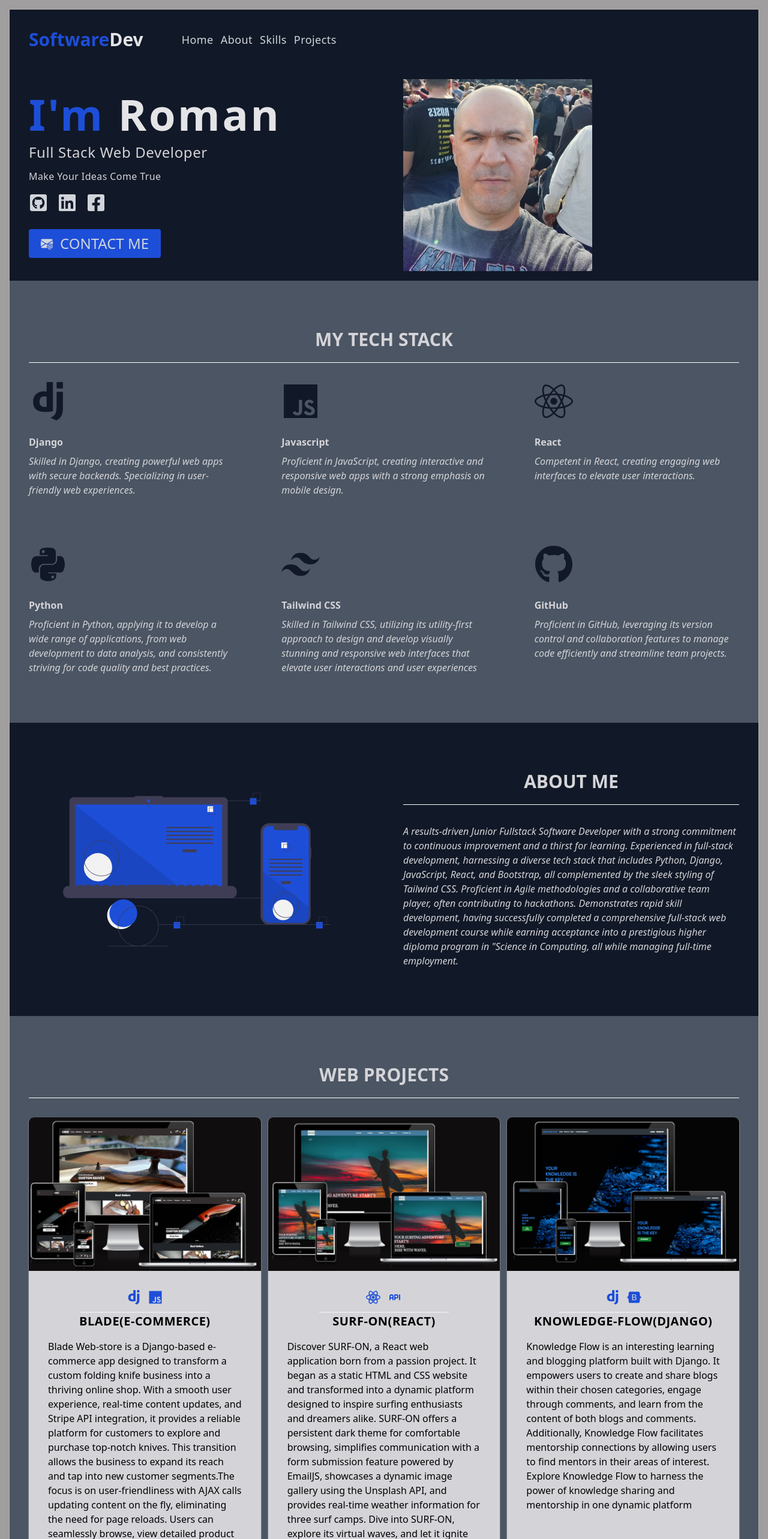
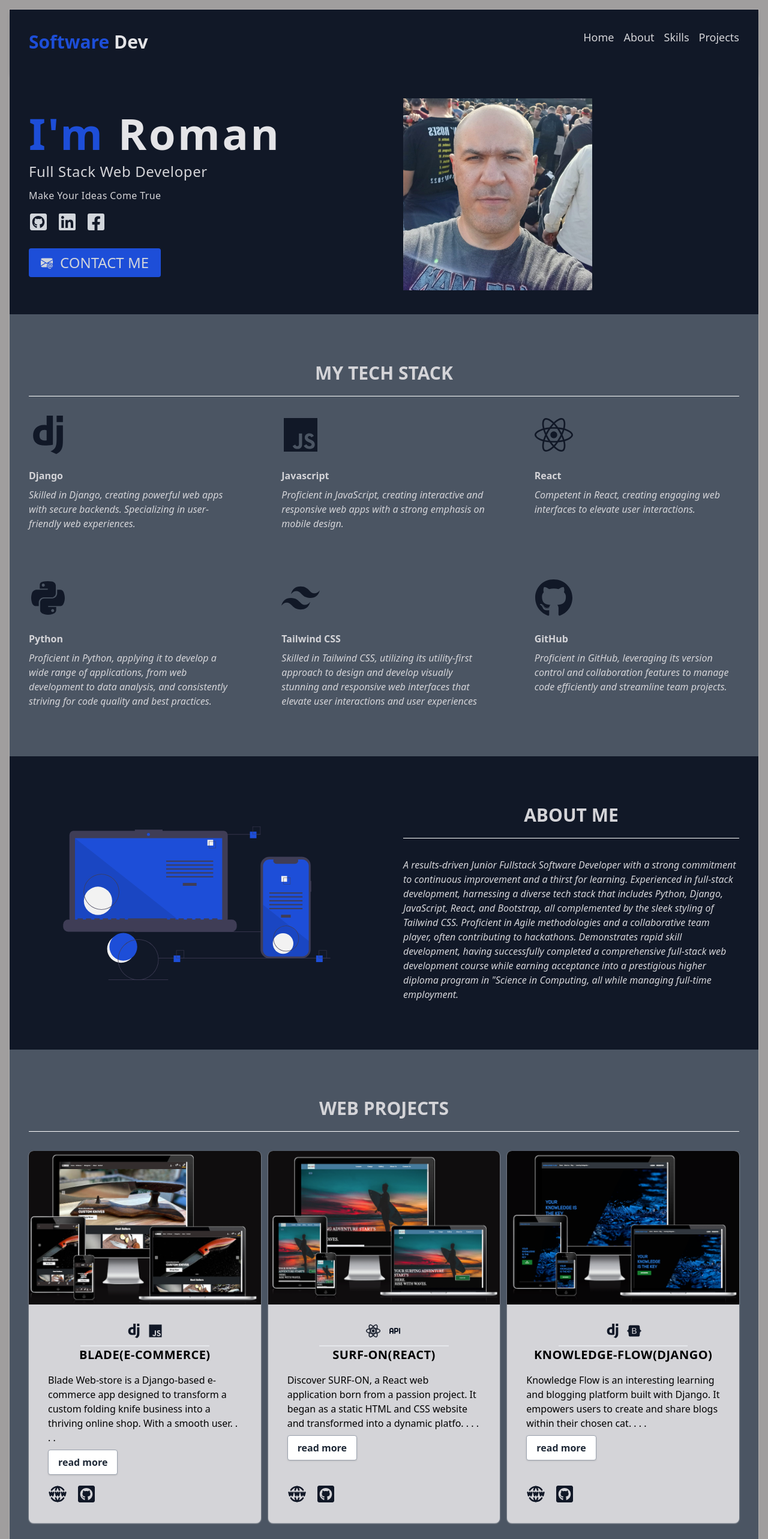
Before and after one commit to rockroman/Portfolio_react-tailwind, a React (Vite) app: page / in a window 1280 px wide. Shown: the top 2566 px of the page at 60% size. Built offline with nearby package versions, Linux system fonts and the light colour scheme.

Commit message:
feat: add new navbar structure and read more button in projects card component

```diff
--- a/src/App.css
+++ b/src/App.css
@@ -14,3 +14,7 @@
 body {
   background-color: rgb(160, 158, 158);
 }
+
+#menu-toggle:checked + #menu {
+  display: block;
+}
--- a/src/App.jsx
+++ b/src/App.jsx
@@ -1,5 +1,6 @@
 import "./App.css";
 import About from "./components/About";
+import Footer from "./components/Footer";
 import Hero from "./components/Hero";
 import Navbar from "./components/Navbar";
 import Projects from "./components/Projects";
@@ -13,6 +14,7 @@ function App() {
       <Skills />
       <About />
       <Projects />
+      <Footer />
     </>
   );
 }
--- /dev/null
+++ b/src/components/Footer.jsx
@@ -0,0 +1,55 @@
+const Footer = () => {
+  return (
+    <footer className="bg-gray-900">
+      <div
+        id="contact"
+        className="bg-gray-900 max-w-screen-xl  px-6 grid gap-12 grid-cols-1 md:grid-cols-2 md:px-12 lg:px-16 xl:px-32 py-16 mx-auto  text-zinc-300 rounded-lg shadow-lg"
+      >
+        <div className="flex flex-col justify-between">
+          <div className="mt-6">
+            <h2 className="text-4xl lg:text-5xl font-bold leading-tight">
+              Lets have a chat!
+            </h2>
+            <div className="text-blue-700 mt-6">
+              Hate forms? Send me an <span className="underline">email</span>{" "}
+              instead.
+            </div>
+          </div>
+        </div>
+        <div className="">
+          <div>
+            <span className="uppercase text-sm text-gray-600 font-bold">
+              Full Name
+            </span>
+            <input
+              className="w-full bg-gray-300 text-gray-900 mt-2 p-3 rounded-lg focus:outline-none focus:shadow-outline"
+              type="text"
+              placeholder=""
+            />
+          </div>
+          <div className="mt-6">
+            <span className="uppercase text-sm text-gray-600 font-bold">
+              Email
+            </span>
+            <input
+              className="w-full bg-gray-300 text-gray-900 mt-2 p-3 rounded-lg focus:outline-none focus:shadow-outline"
+              type="text"
+            />
+          </div>
+          <div className="mt-6">
+            <span className="uppercase text-sm text-gray-600 font-bold">
+              Message
+            </span>
+            <textarea className="w-full h-32 bg-gray-300 text-gray-900 mt-2 p-3 rounded-lg focus:outline-none focus:shadow-outline"></textarea>
+          </div>
+          <div className="mt-6">
+            <button className="uppercase text-sm font-bold tracking-wide bg-blue-700 text-gray-100 p-3 rounded-lg w-full focus:outline-none focus:shadow-outline">
+              Send Message
+            </button>
+          </div>
+        </div>
+      </div>
+    </footer>
+  );
+};
+export default Footer;
--- a/src/components/Hero.jsx
+++ b/src/components/Hero.jsx
@@ -11,7 +11,7 @@ import heroImg from "../assets/self.jpg";
 const Hero = () => {
   return (
     <div className="myHero bg-gray-900">
-      <div className="align-element grid md:grid-cols-2 items-center gap-8">
+      <div className=" py-6 align-element grid md:grid-cols-2 items-center gap-8">
         <article className="py-4">
           <h1 className="text-7xl text-start font-bold tracking-wider text-zinc-200">
             <span className="text-blue-700">I'm </span>Roman
@@ -32,18 +32,22 @@ const Hero = () => {
             >
               <FaLinkedin className="h-8 w-8 text-gray-300 custom-hover" />
             </a>
-            <a href="">
+            <a href="https://www.facebook.com/roman.rakic" target="_blank">
               <FaFacebookSquare className="h-8 w-8 text-gray-300 custom-hover" />
             </a>
           </div>
           <div className="flex items-start mt-7">
-            <button className="rounded bg-blue-700 text-gray-300 py-2 px-5 text-2xl uppercase flex gap-3 justify-between items-center">
+            <a
+              className="rounded bg-blue-700 text-gray-300 py-2 px-5 text-2xl uppercase flex gap-3 justify-between items-center"
+              href="#contact"
+            >
               <BsEnvelopeAtFill className="w-5" /> Contact Me
-            </button>
+            </a>
           </div>
         </article>
         <article className="p-4 hidden md:block">
           <img src={heroImg} alt="" className="h-80 lg:95" />
+          {/*  */}
         </article>
       </div>
     </div>
--- a/src/components/Navbar.jsx
+++ b/src/components/Navbar.jsx
@@ -2,28 +2,52 @@ import { links } from "../data";
 
 const Navbar = () => {
   return (
-    <nav className="bg-gray-900 ">
-      <div className="align-element py-4 flex flex-col sm:flex-row sm:gap-x-16 sm:items-center sm:py-8">
+    <section className="bg-gray-900 ">
+      <nav className="  align-element bg-gray-900 shadow-md flex flex-wrap items-center  py-8 ">
+        <div className="flex-1 flex justify-between items-center ">
+          <a href="/" className="flex text-lg font-semibold">
             <h2 className="text-3xl font-bold text-blue-700 text-start">
-          Software
-          <span className="text-zinc-200">Dev</span>
+              Software <span className="text-zinc-200">Dev</span>
             </h2>
-        <div className="flex gap-x-3">
+          </a>
+        </div>
+        <label htmlFor="menu-toggle" className="cursor-pointer lg:hidden block">
+          <svg
+            className="fill-current text-white"
+            xmlns="http://www.w3.org/2000/svg"
+            width="20"
+            height="20"
+            viewBox="0 0 20 20"
+          >
+            <title>menu</title>
+            <path d="M0 3h20v2H0V3zm0 6h20v2H0V9zm0 6h20v2H0v-2z"></path>
+          </svg>
+        </label>
+        <input className="hidden" type="checkbox" id="menu-toggle" />
+        <div
+          className="hidden lg:flex lg:items-center lg:w-auto w-full"
+          id="menu"
+        >
+          <nav>
+            <ul className="text-xl text-center items-center gap-x-5 py-4 md:gap-x-4 lg:text-lg lg:flex  lg:pt-0">
               {links.map((link) => {
                 const { id, href, text } = link;
                 return (
+                  <li key={id} className="py-2 lg:py-0 ">
                     <a
-                key={id}
                       href={href}
-                className="capitalize text-lg tracking-wide text-gray-300 hover:bg-gray-700 hover:text-white "
+                      className="capitalize text-zinc-300 hover:pb-4 hover:border-b-4 hover:border-blue-700"
                     >
                       {text}
                     </a>
+                  </li>
                 );
               })}
-        </div>
+            </ul>
+          </nav>
         </div>
       </nav>
+    </section>
   );
 };
 export default Navbar;
--- a/src/components/ProjectsCard.jsx
+++ b/src/components/ProjectsCard.jsx
@@ -1,5 +1,27 @@
+import { useState } from "react";
 import { FaGithubSquare, FaLinkedin, FaTwitterSquare } from "react-icons/fa";
 import { TbWorldWww } from "react-icons/tb";
+
+const ReadMore = ({ children }) => {
+  const text = children;
+
+  const [isHidden, setIsHidden] = useState(true);
+  const toggleReadMore = () => {
+    setIsHidden(!isHidden);
+  };
+  return (
+    <p className="text-start mt-4 leading-6 normal-case">
+      {isHidden ? text.slice(0, 150) : text}. . . .
+      <br />
+      <button
+        onClick={toggleReadMore}
+        className=" mt-2 bg-white hover:bg-gray-100 text-gray-800 font-semibold py-2 px-4 border border-gray-400 rounded shadow"
+      >
+        {isHidden ? "read more" : " show less"}
+      </button>
+    </p>
+  );
+};
 
 const ProjectsCard = ({ img, url, github, title, text, tech }) => {
   return (
@@ -13,7 +35,7 @@ const ProjectsCard = ({ img, url, github, title, text, tech }) => {
         <div className="flex justify-center gap-3 mb-3">
           {tech.map((item, index) => {
             return (
-              <p key={index} className="text-2xl text-blue-700">
+              <p key={index} className="text-2xl text-gray-900">
                 {item}
               </p>
             );
@@ -23,7 +45,10 @@ const ProjectsCard = ({ img, url, github, title, text, tech }) => {
         <h2 className="text-xl tracking-wide font-bold uppercase flex flex-col">
           {title}
         </h2>
-        <p className="mt-4 leading-6 text-start normal-case">{text}</p>
+        <ReadMore>
+          {/* <p className="mt-4 leading-6 text-start normal-case">{text}</p> */}
+          {text}
+        </ReadMore>
         <div className="mt-4 flex gap-x-4 flex-1 items-end">
           <a href={url}>
             <TbWorldWww className="h-8 w-8 text-gray-900 hover:text-blue-700 duration-300" />
```
Lines whose indentation alone changed are shown as unchanged.
